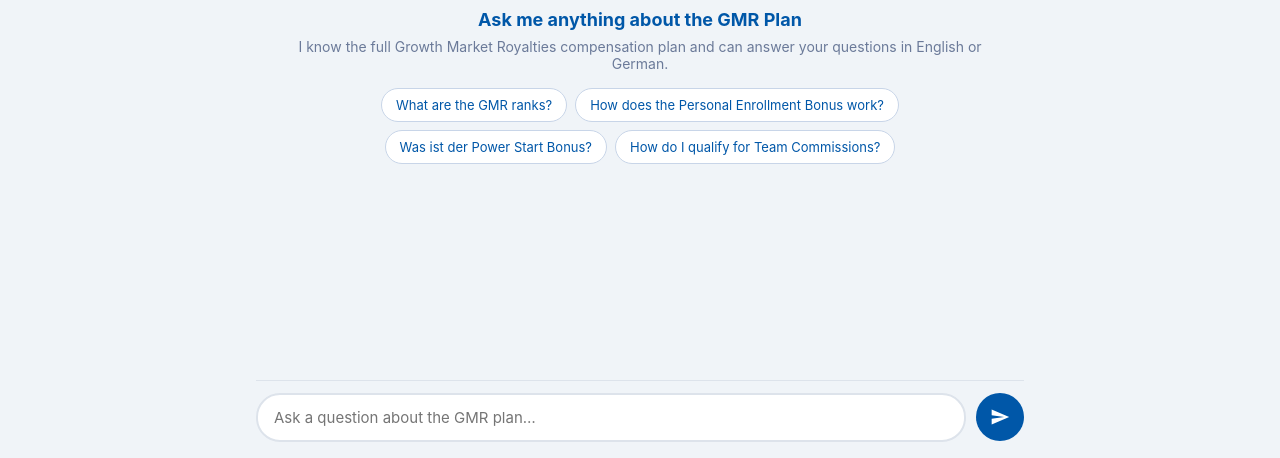
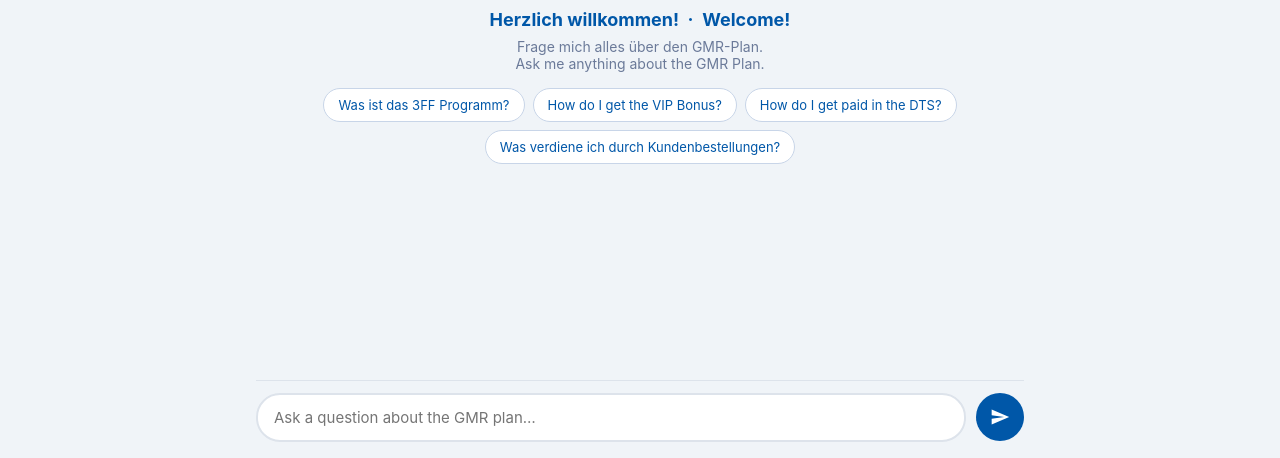
Before and after one commit to gamechangersteameu-hue/pruvit-chatbot, a website: page public/index.html in a window 1280 px wide. Shown: the part 342-800 px from the top of the page. Drawn offline with Linux system fonts and the light colour scheme.

Commit message:
Update welcome message and suggestion chips

```diff
--- a/public/index.html
+++ b/public/index.html
@@ -267,13 +267,13 @@
   <div id="messages">
     <div class="welcome" id="welcome">
       <div class="icon">💡</div>
-      <h2>Ask me anything about the GMR Plan</h2>
-      <p>I know the full Growth Market Royalties compensation plan and can answer your questions in English or German.</p>
+      <h2>Herzlich willkommen! &nbsp;·&nbsp; Welcome!</h2>
+      <p>Frage mich alles über den GMR-Plan.<br>Ask me anything about the GMR Plan.</p>
       <div class="suggestion-chips">
-        <div class="chip" onclick="sendSuggestion(this.textContent)">What are the GMR ranks?</div>
-        <div class="chip" onclick="sendSuggestion(this.textContent)">How does the Personal Enrollment Bonus work?</div>
-        <div class="chip" onclick="sendSuggestion(this.textContent)">Was ist der Power Start Bonus?</div>
-        <div class="chip" onclick="sendSuggestion(this.textContent)">How do I qualify for Team Commissions?</div>
+        <div class="chip" onclick="sendSuggestion(this.textContent)">Was ist das 3FF Programm?</div>
+        <div class="chip" onclick="sendSuggestion(this.textContent)">How do I get the VIP Bonus?</div>
+        <div class="chip" onclick="sendSuggestion(this.textContent)">How do I get paid in the DTS?</div>
+        <div class="chip" onclick="sendSuggestion(this.textContent)">Was verdiene ich durch Kundenbestellungen?</div>
       </div>
     </div>
   </div>
```
